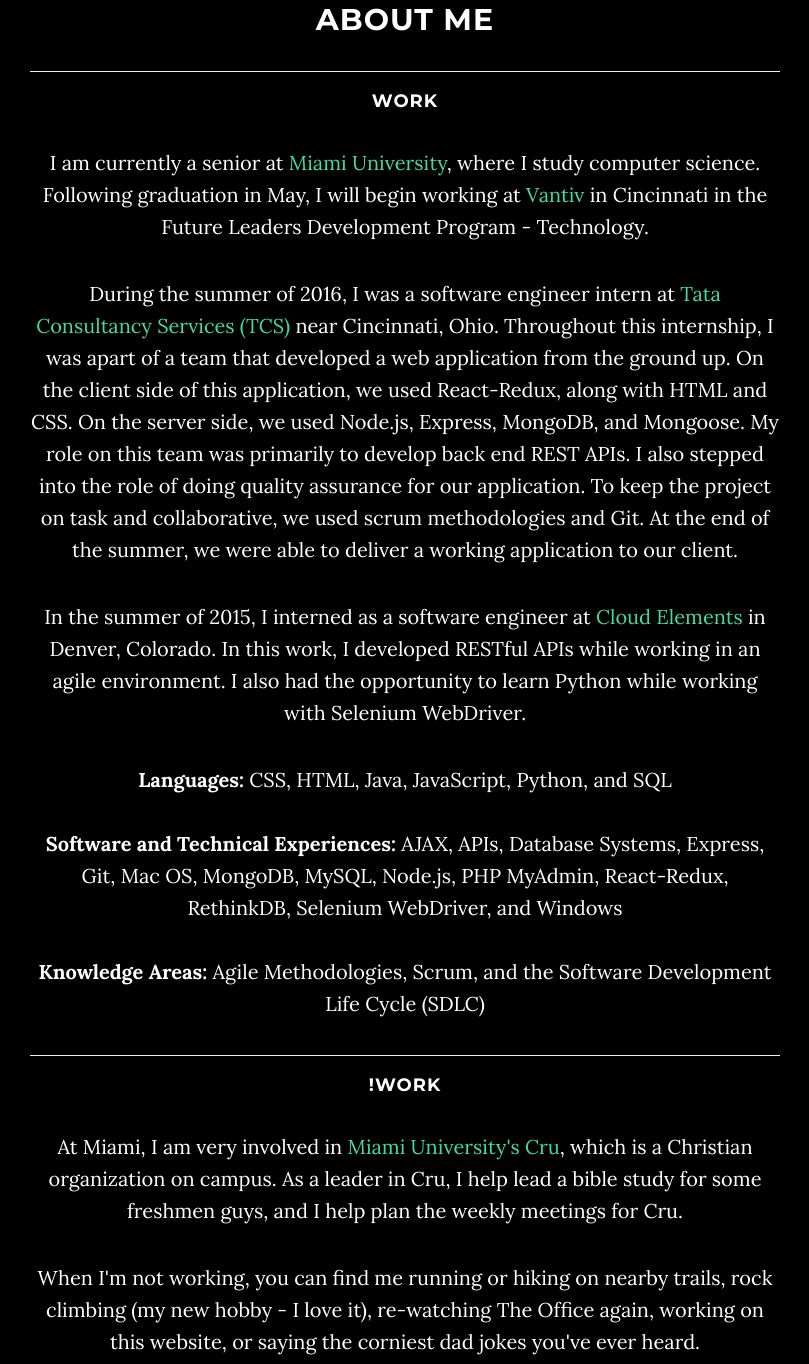
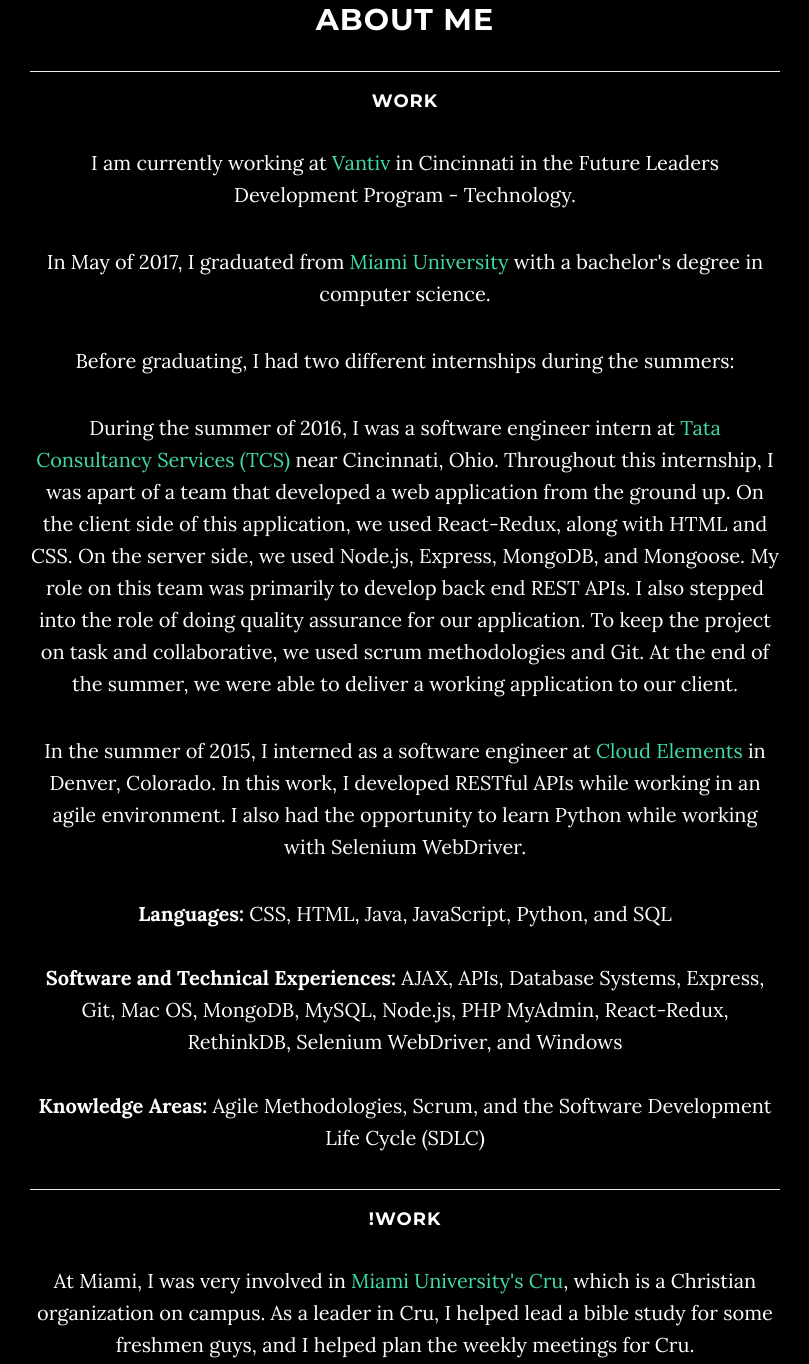
Before and after one commit to swyse5/swyse5.github.io, a plain HTML site: page index.html in a window 1280 px wide. Shown: the part 1047-2411 px from the top of the page, without its empty margins (235-1044 px from the left). Drawn offline with Linux system fonts and the light colour scheme; a script that the page names is missing.

Commit message:
Updated info #postgrad

```diff
--- a/index.html
+++ b/index.html
@@ -93,9 +93,11 @@
                 <h2>About Me</h2>
 				<hr>
                 <h4>Work</h4>
-                <p>I am currently a senior at <a href='http://miamioh.edu/' target='_blank'>Miami University</a>, where I study computer science.
-		Following graduation in May, I will begin working at <a href='https://www.vantiv.com/' target='_blank'>Vantiv</a> in Cincinnati
+                <p>I am currently working at <a href='https://www.vantiv.com/' target='_blank'>Vantiv</a> in Cincinnati
 		in the Future Leaders Development Program - Technology.</p>
+                <p>In May of 2017, I graduated from <a href='http://miamioh.edu/' target='_blank'>Miami University</a> with a bachelor's degree in computer science.
+
+                <p>Before graduating, I had two different internships during the summers:</p>
                 <p>During the summer of 2016, I was a software engineer intern at <a href='http://www.tcs.com/'
 		 target='_blank'>Tata Consultancy Services
 		 (TCS)</a> near Cincinnati, Ohio. Throughout this internship, I was apart of a team that developed a
@@ -114,7 +116,7 @@
                 <b>Knowledge Areas: </b> Agile Methodologies, Scrum, and the Software Development Life Cycle (SDLC)</p>
                 <hr>
                 <h4>!Work</h4>
-                <p>At Miami, I am very involved in <a href = 'http://miamicru.com/' target='_blank'>Miami University's Cru</a>, which is a Christian organization on campus. As a leader in Cru, I help lead a bible study for some freshmen guys, and I help plan the weekly meetings for Cru.</p>
+                <p>At Miami, I was very involved in <a href = 'http://miamicru.com/' target='_blank'>Miami University's Cru</a>, which is a Christian organization on campus. As a leader in Cru, I helped lead a bible study for some freshmen guys, and I helped plan the weekly meetings for Cru.</p>
                 <p>When I'm not working, you can find me running or hiking on nearby trails, rock climbing (my new hobby - I love it), re-watching The Office again, working on this website, or saying the corniest dad jokes you've ever heard.</p>
                 <p>I also love <i>almost</i> all things sports, so I spend time playing intramurals on campus. If you hang around me long enough, you'll find out I am a big fan of Detroit Tigers baseball and North Carolina Tar Heels basketball.</p>
             </div>
```
